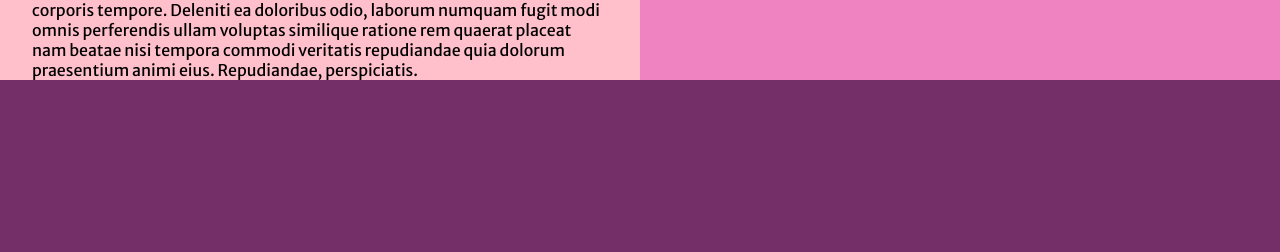
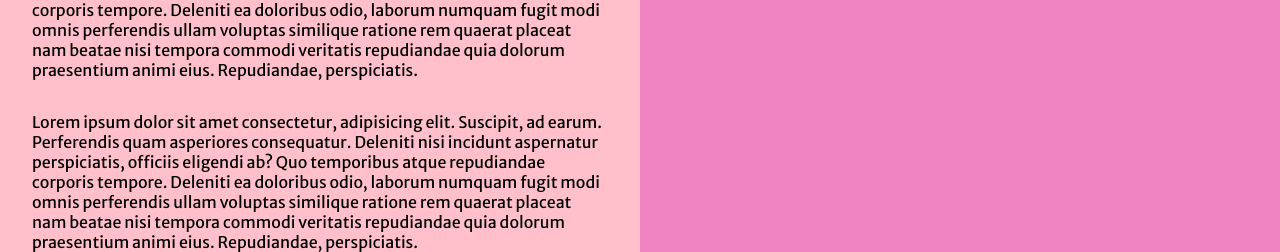
Before and after one commit to Dylan-Vallejo/Ravens, a plain HTML site: page index.html in a window 1280 px wide. Shown: the part 1555-1807 px from the top of the page. Before the commit the page ends 1635 px from the top, so only its background shows below. Drawn offline with Linux system fonts and the light colour scheme.

Commit message:
probando cambio

```diff
--- a/index.html
+++ b/index.html
@@ -70,7 +70,7 @@
                     <p class="parrafo-section2">Lorem ipsum dolor sit amet consectetur, adipisicing elit. Suscipit, ad earum. Perferendis quam asperiores consequatur. Deleniti nisi incidunt aspernatur perspiciatis, officiis eligendi ab? Quo temporibus atque repudiandae corporis tempore. Deleniti ea doloribus odio, laborum numquam fugit modi omnis perferendis ullam voluptas similique ratione rem quaerat placeat nam beatae nisi tempora commodi veritatis repudiandae quia dolorum praesentium animi eius. Repudiandae, perspiciatis.</p>
 
                     <p class="parrafo-section2">Lorem ipsum dolor sit amet consectetur, adipisicing elit. Suscipit, ad earum. Perferendis quam asperiores consequatur. Deleniti nisi incidunt aspernatur perspiciatis, officiis eligendi ab? Quo temporibus atque repudiandae corporis tempore. Deleniti ea doloribus odio, laborum numquam fugit modi omnis perferendis ullam voluptas similique ratione rem quaerat placeat nam beatae nisi tempora commodi veritatis repudiandae quia dolorum praesentium animi eius. Repudiandae, perspiciatis.</p>
-
+                    <p class="parrafo-section2">Lorem ipsum dolor sit amet consectetur, adipisicing elit. Suscipit, ad earum. Perferendis quam asperiores consequatur. Deleniti nisi incidunt aspernatur perspiciatis, officiis eligendi ab? Quo temporibus atque repudiandae corporis tempore. Deleniti ea doloribus odio, laborum numquam fugit modi omnis perferendis ullam voluptas similique ratione rem quaerat placeat nam beatae nisi tempora commodi veritatis repudiandae quia dolorum praesentium animi eius. Repudiandae, perspiciatis.</p>
                 </div>
                 <div class="contenedor-section-2">
                     <img src="./img/img10.jpg" alt="" class="img-section2">
```
